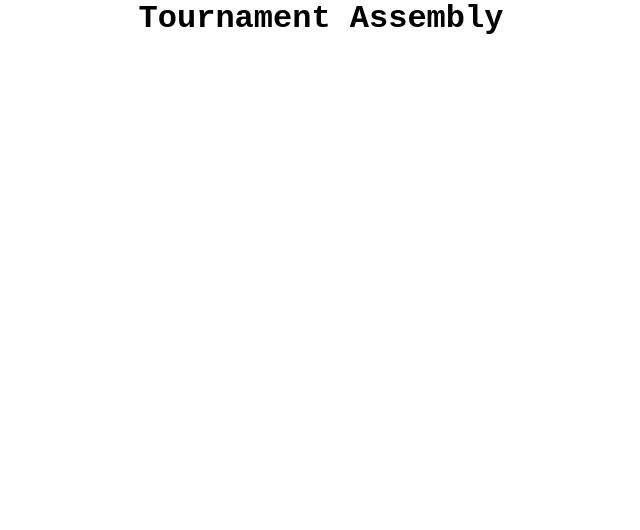
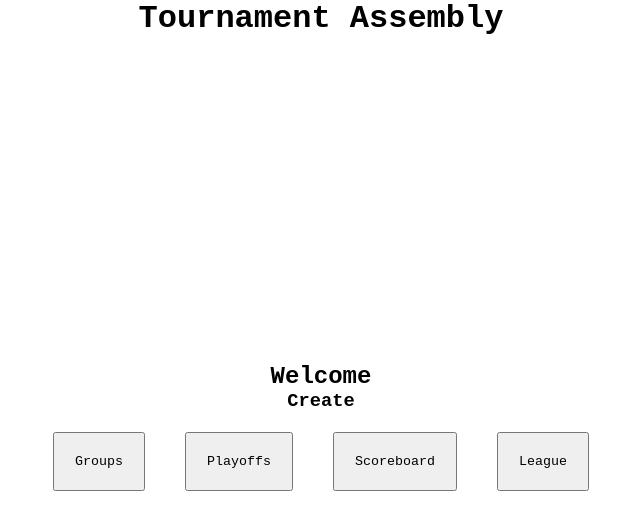
Before and after one commit to jamktiko/TournamentAssembly, an Angular app: page /selection in a window 1280 px wide. Before the commit this address led to /. Shown: the top 530 px of the page, without its empty margins (319-959 px from the left). Built offline with nearby package versions, Linux system fonts and the light colour scheme.

Commit message:
added selection screen template

```diff
--- a/src/app/app-routing.module.ts
+++ b/src/app/app-routing.module.ts
@@ -1,8 +1,12 @@
 import { NgModule } from '@angular/core';
 import { RouterModule, Routes } from '@angular/router';
 import { ProfileComponent } from './profile/profile.component';
+import { SelectionComponent } from './selection/selection.component';
 
-const routes: Routes = [{ path: 'profile', component: ProfileComponent }];
+const routes: Routes = [
+  { path: 'profile', component: ProfileComponent },
+  { path: 'selection', component: SelectionComponent },
+];
 
 @NgModule({
   imports: [RouterModule.forRoot(routes)],
--- a/src/app/app.module.ts
+++ b/src/app/app.module.ts
@@ -5,9 +5,10 @@ import { AppRoutingModule } from './app-routing.module';
 import { AppComponent } from './app.component';
 import { FormsModule } from '@angular/forms';
 import { HeaderComponent } from './header/header.component';
+import { SelectionComponent } from './selection/selection.component';
 
 @NgModule({
-  declarations: [AppComponent, HeaderComponent],
+  declarations: [AppComponent, HeaderComponent, SelectionComponent],
   imports: [BrowserModule, AppRoutingModule, FormsModule],
   providers: [],
   bootstrap: [AppComponent],
--- /dev/null
+++ b/src/app/selection/selection.component.css
@@ -0,0 +1,26 @@
+main {
+  display: flex;
+  justify-content: center;
+  align-items: center;
+  height: 100%;
+}
+h2,
+h3 {
+  text-align: center;
+}
+
+#container {
+  display: flex;
+  flex-direction: column;
+  justify-content: center;
+  height: 100%;
+}
+
+#button-container {
+  display: flex;
+}
+
+button {
+  margin: 20px;
+  padding: 20px;
+}
--- /dev/null
+++ b/src/app/selection/selection.component.html
@@ -0,0 +1,12 @@
+<main>
+  <div id="container">
+    <h2>Welcome</h2>
+    <h3>Create</h3>
+    <div id="button-container">
+      <button>Groups</button>
+      <button>Playoffs</button>
+      <button>Scoreboard</button>
+      <button>League</button>
+    </div>
+  </div>
+</main>
--- a/src/styles.css
+++ b/src/styles.css
@@ -3,3 +3,7 @@
   margin: 0;
   font-family: "Courier New", monospace;
 }
+html,
+body {
+  height: 100%;
+}
```
Also changed, not shown: src/app/selection/selection.component.ts (added, +10 -0 lines), 1 other file (tests, documents, lock files or other folders).
